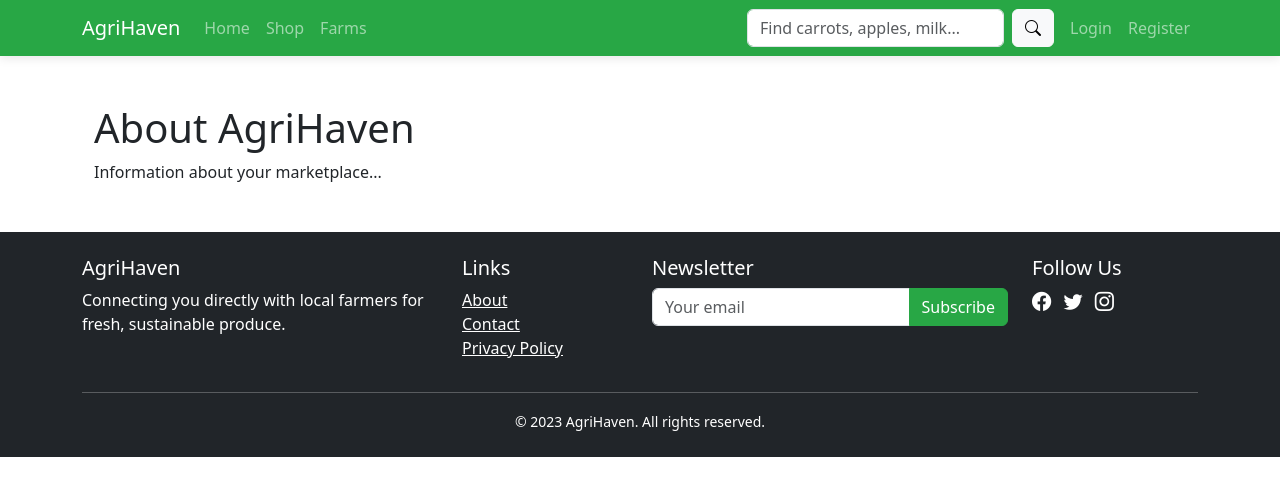
After one commit to georgegyan/AgriHaven, a Django app: page /about/ in a window 1280 px wide. The commit adds this page. Shown: the top 496 px of the page. Run offline with Django 5.2, Linux system fonts and the light colour scheme; parts of the project's set-up code (start-up, migrations or seed data) failed here and were passed over.

Commit message:
Added: about, contact, privacy

```diff
--- a/marketplace/forms.py
+++ b/marketplace/forms.py
@@ -1,7 +1,7 @@
 from django import forms
 from django.contrib.auth.models import User
 from django.contrib.auth.forms import UserCreationForm
-from .models import Profile, Product, ProductCategory
+from .models import Profile, Product
 
 class UserRegisterForm(UserCreationForm):
     email = forms.EmailField()
--- /dev/null
+++ b/marketplace/templates/marketplace/about.html
@@ -0,0 +1,8 @@
+{% extends 'marketplace/base.html' %}
+
+{% block content %}
+<div class="container my-5">
+    <h1>About AgriHaven</h1>
+    <p>Information about your marketplace...</p>
+</div>
+{% endblock %}
--- a/marketplace/templates/marketplace/base.html
+++ b/marketplace/templates/marketplace/base.html
@@ -1,3 +1,4 @@
+{% load static %}
 <!DOCTYPE html>
 <html lang="en">
 <head>
@@ -21,7 +22,6 @@
                         <li class="nav-item"><a class="nav-link" href="{% url 'home' %}">Home</a></li>
                         <li class="nav-item"><a class="nav-link" href="{% url 'shop' %}">Shop</a></li>
                         <li class="nav-item"><a class="nav-link" href="{% url 'farms' %}">Farms</a></li>
-                        <li class="nav-item"><a class="nav-link" href="{% url 'blog' %}">Blog</a></li>
                     </ul>
                     <form class="d-flex me-2" action="{% url 'search' %}" method="GET">
                         <input class="form-control me-2" type="search" name="q" placeholder="Find carrots, apples, milk...">
--- a/marketplace/urls.py
+++ b/marketplace/urls.py
@@ -3,6 +3,9 @@ from . import views
 
 urlpatterns = [
     path('', views.home, name='home'),
+    path('about/', views.about, name='about'),
+    path('contact/', views.contact, name='contact'),
+    path('privacy/', views.privacy, name='privacy'),
     path('shop/', views.shop, name='shop'),
     path('product/<int:pk>/', views.product_detail, name='product_detail'),
     path('farm/<int:pk>/', views.farm_detail, name='farm_detail'),
--- a/marketplace/views.py
+++ b/marketplace/views.py
@@ -5,10 +5,10 @@ from django.contrib.auth.decorators import login_required
 from django.core.paginator import Paginator
 from django.http import JsonResponse
 from django.db import transaction
-from .forms import UserRegisterForm, UserUpdateForm, ProfileUpdateForm, ProductForm
+from .forms import UserRegisterForm, UserUpdateForm, ProfileUpdateForm, ProductForm, ContactForm
 from .models import Product, Farm, Profile, ProductCategory, Order, OrderItem, Review
+from django.core.mail import send_mail
 import json
-
 
 def home(request):
     featured_products = Product.objects.filter(stock__gt=0).order_by('-date_added')[:8]
@@ -20,6 +20,31 @@ def home(request):
         'title': 'Home'
     }
     return render(request, 'marketplace/home.html', context)
+
+def about(request):
+    return render(request, 'marketplace/about.html', {'title': 'About Us'})
+
+def contact(request):
+    return render(request, 'marketplace/contact.html', {'title': 'Contact Us'})
+
+def contact(request):
+    if request.method == 'POST':
+        form = ContactForm(request.POST)
+        if form.is_valid():
+            # Process form and send email
+            send_mail(
+                'Contact Form Submission',
+                form.cleaned_data['message'],
+                form.cleaned_data['email'],
+                ['your@email.com'],
+            )
+            return redirect('contact_success')
+    else:
+        form = ContactForm()
+    return render(request, 'marketplace/contact.html', {'form': form})
+
+def privacy(request):
+    return render(request, 'marketplace/privacy.html', {'title': 'Privacy Policy'})
 
 def register(request):
     if request.method == 'POST':
```
Also changed, not shown: marketplace/templates/marketplace/contact.html (added, +8 -0 lines), marketplace/templates/marketplace/privacy.html (added, +8 -0 lines), db.sqlite3, marketplace/migrations/0002_profile.py (added).
